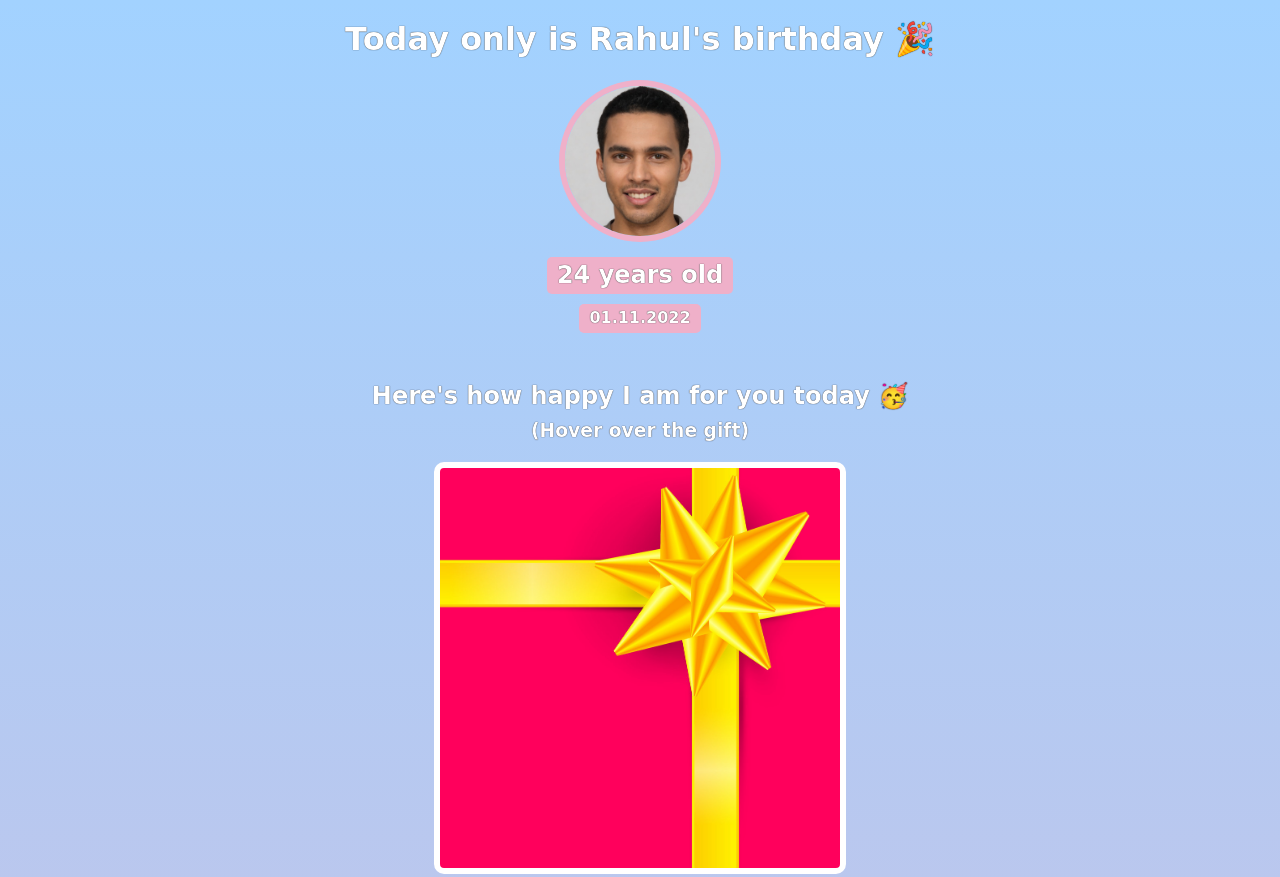
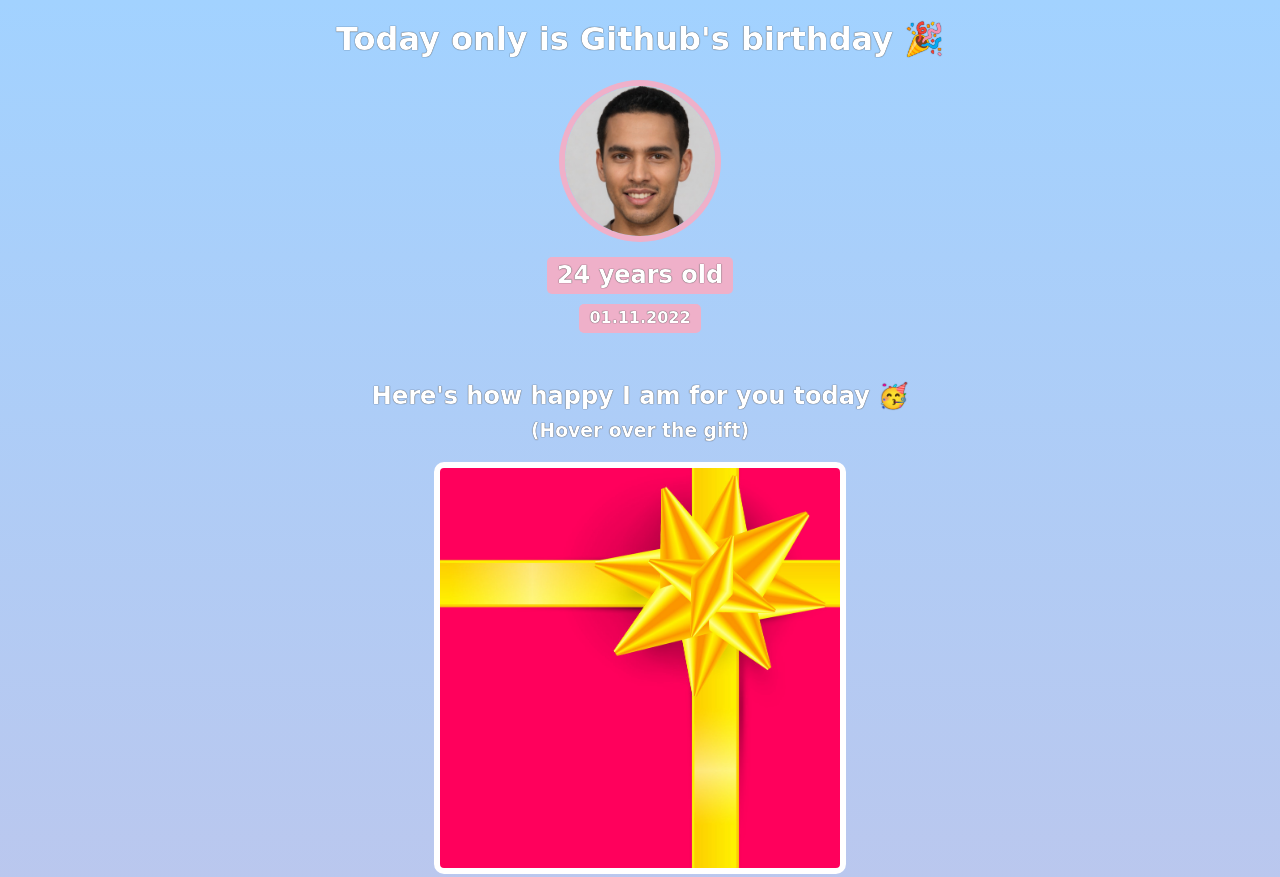
Before and after one commit to Rr1901/Birthday-Gift, a website built with Vite: page index.html in a window 1280 px wide. Shown: the top 877 px of the page. Built offline with nearby package versions, Linux system fonts and the light colour scheme; a web font is replaced by a local one.

Commit message:
By zuesian

```diff
--- a/index.html
+++ b/index.html
@@ -14,7 +14,7 @@
   </head>
   <body>
     <div id="header">
-      <h1>Today only is Rahul's birthday 🎉</h1>
+      <h1>Today only is Github's birthday 🎉</h1>
       <img id="bff-img" src="images/nick.jpg" />
       <h2 id="bday-age">24 years old</h2>
       <h4 id="bday-date">01.11.2022</h4>
```
